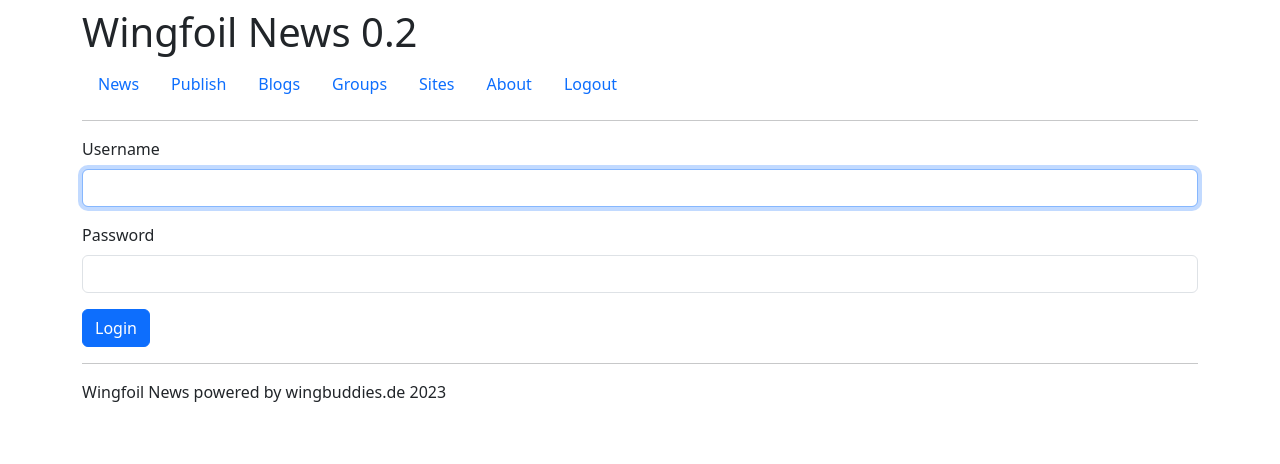
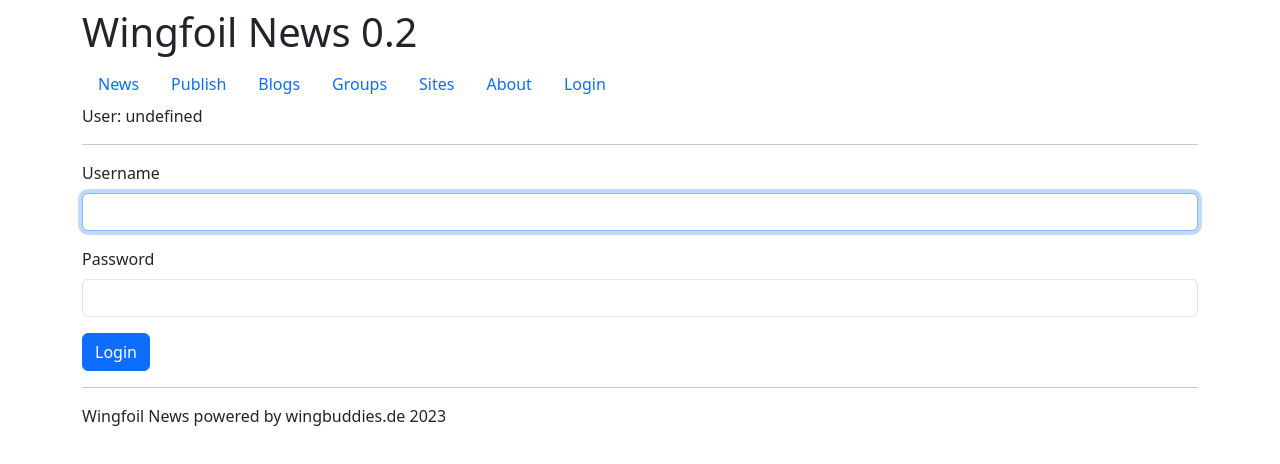
Before and after one commit to rwirdemann/wingfoilnews, a SvelteKit app: page /login in a window 1280 px wide. Shown: the top 464 px of the page. Built offline with nearby package versions, Linux system fonts and the light colour scheme; no server answers.

Commit message:
Implements basic login flow

```diff
--- a/src/hooks.server.js
+++ b/src/hooks.server.js
@@ -1,10 +1,14 @@
 /** @type {import('@sveltejs/kit').Handle} */
 export async function handle({event, resolve}) {
+    console.log("hook.server.js#handle")
     const cookies = event.cookies
+    let all = cookies.getAll()
     if (cookies && cookies.get('AuthorizationToken')) {
+        console.log("hook.server.js#handle => token found")
         const token = cookies.get('AuthorizationToken').split(" ")[1];
-        console.log("Token: " + token)
         event.locals.user = 'ralf'
+    } else {
+        console.log("hook.server.js#handle => no token found")
     }
 
     const response = await resolve(event);
--- a/src/routes/+layout.js
+++ /dev/null
@@ -1 +0,0 @@
-export const prerender = false;
--- /dev/null
+++ b/src/routes/+layout.server.js
@@ -0,0 +1,10 @@
+
+export async function load(event) {
+    console.log("layout.server.js#load")
+    let user = event.locals.user;
+    console.log("layout.server.js#load user = " + user)
+
+    return {
+        user: user
+    }
+}
--- a/src/routes/+layout.svelte
+++ b/src/routes/+layout.svelte
@@ -1,10 +1,31 @@
 <script>
-    import Header from "./Header.svelte";
+    export let data = {
+        user: "",
+    };
+
+    function doLogout() {
+    }
 </script>
 
 <div class="container mt-2">
-    <Header/>
-
+    <header>
+        <h1>Wingfoil News 0.2</h1>
+        <ul class="nav">
+            <li><a class="nav-link" href="/">News</a></li>
+            <li><a class="nav-link" href="/publishlink">Publish</a></li>
+            <li><a class="nav-link" href="/blogs">Blogs</a></li>
+            <li><a class="nav-link" href="/groups">Groups</a></li>
+            <li><a class="nav-link" href="/sites">Sites</a></li>
+            <li><a class="nav-link" href="/about">About</a></li>
+            {#if data.user === undefined}
+                <li><a class="nav-link" href="/login">Login</a></li>
+            {:else}
+                <li><a class="nav-link" on:click={doLogout} href="/">Logout</a></li>
+            {/if}
+        </ul>
+        <p>User: {data.user}</p>
+        <hr>
+    </header>
     <main>
         <slot/>
     </main>
--- a/src/routes/+page.server.js
+++ /dev/null
@@ -1,5 +0,0 @@
-export async function load(event) {
-  return {
-    user: event.locals.user
-  }
-}
--- a/src/routes/Header.svelte
+++ /dev/null
@@ -1,24 +0,0 @@
-<script>
-    export let user = "ralf"
-
-    function doLogout() {
-    }
-</script>
-
-<header>
-    <h1>Wingfoil News 0.2</h1>
-    <ul class="nav">
-        <li><a class="nav-link" href="/">News</a></li>
-        <li><a class="nav-link" href="/publishlink">Publish</a></li>
-        <li><a class="nav-link" href="/blogs">Blogs</a></li>
-        <li><a class="nav-link" href="/groups">Groups</a></li>
-        <li><a class="nav-link" href="/sites">Sites</a></li>
-        <li><a class="nav-link" href="/about">About</a></li>
-        {#if user !== ''}
-            <li><a class="nav-link" on:click={doLogout} href="/">Logout</a></li>
-        {:else}
-            <li><a class="nav-link" href="/login">Login</a></li>
-        {/if}
-    </ul>
-    <hr>
-</header>
--- a/src/routes/login/+page.server.js
+++ b/src/routes/login/+page.server.js
@@ -23,11 +23,12 @@ export const actions = {
             body: body,
         });
         if (res.ok) {
+            console.log("login/page.server.js#post => setting cookie")
             const response = await res.json();
             event.cookies.set('AuthorizationToken', `Bearer ${response.token}`, {
                 httpOnly: true,
                 path: '/',
-                secure: true,
+                secure: false,
                 sameSite: 'strict',
                 maxAge: 60 * 60 * 24 // 1 day
             });
```
Also changed, not shown: src/routes/+page.js (+5 -10 lines), src/routes/+page.svelte (+3 -7 lines).
